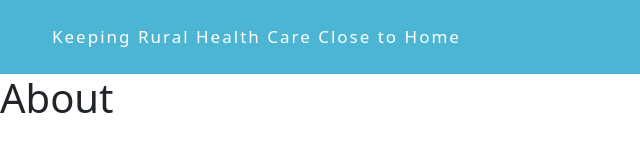
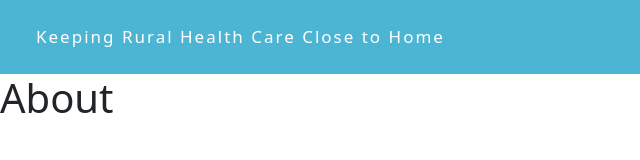
Before and after one commit to michaelakleer/rural-health-care-simplified-html, a plain HTML site: page about.html in a window 1280 px wide. Shown: the full height of the page, 0-640 px from the left. Drawn offline with nearby package versions, Linux system fonts and the light colour scheme.

Commit message:
Changed padding

```diff
--- a/about.html
+++ b/about.html
@@ -23,7 +23,7 @@
   <body>
     <nav class="navbar navbar-expand-lg navbar-dark bg-blue p-3">
       <div class="container-fluid">
-        <a class="navbar-brand ps-4" href="/"
+        <a class="navbar-brand ps-2" href="/"
           >Keeping Rural Health Care Close to Home</a
         >
         <button
```
Also changed, not shown: contact.html (+1 -1 lines).
